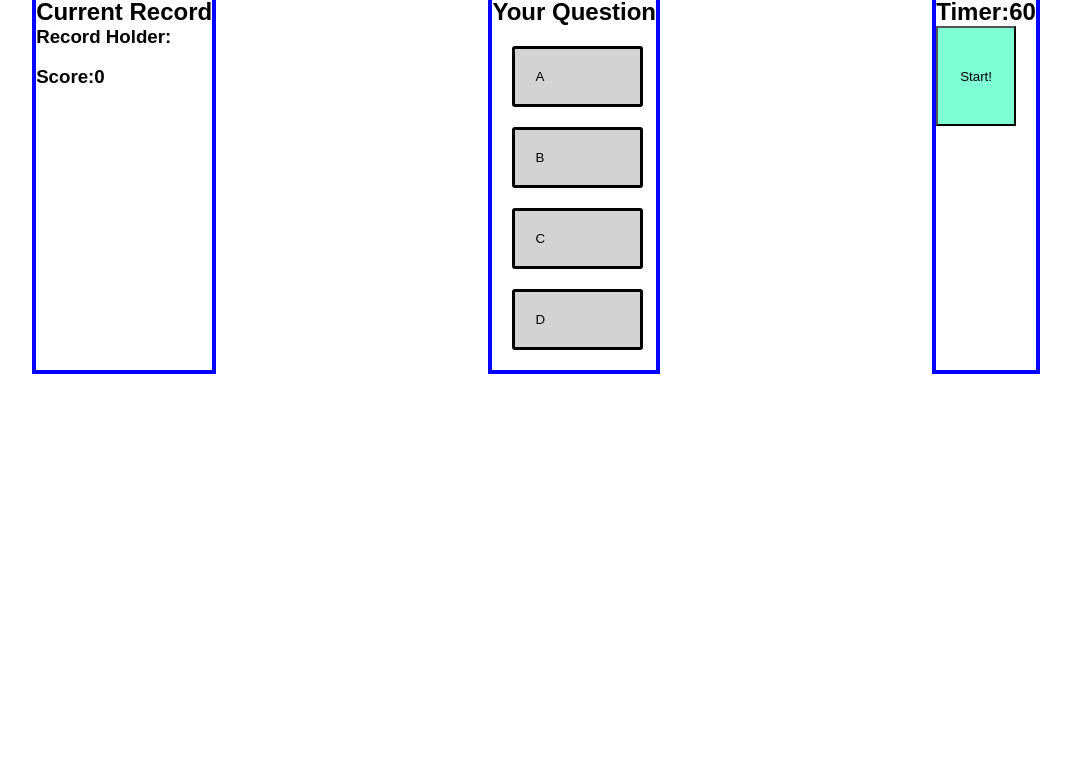
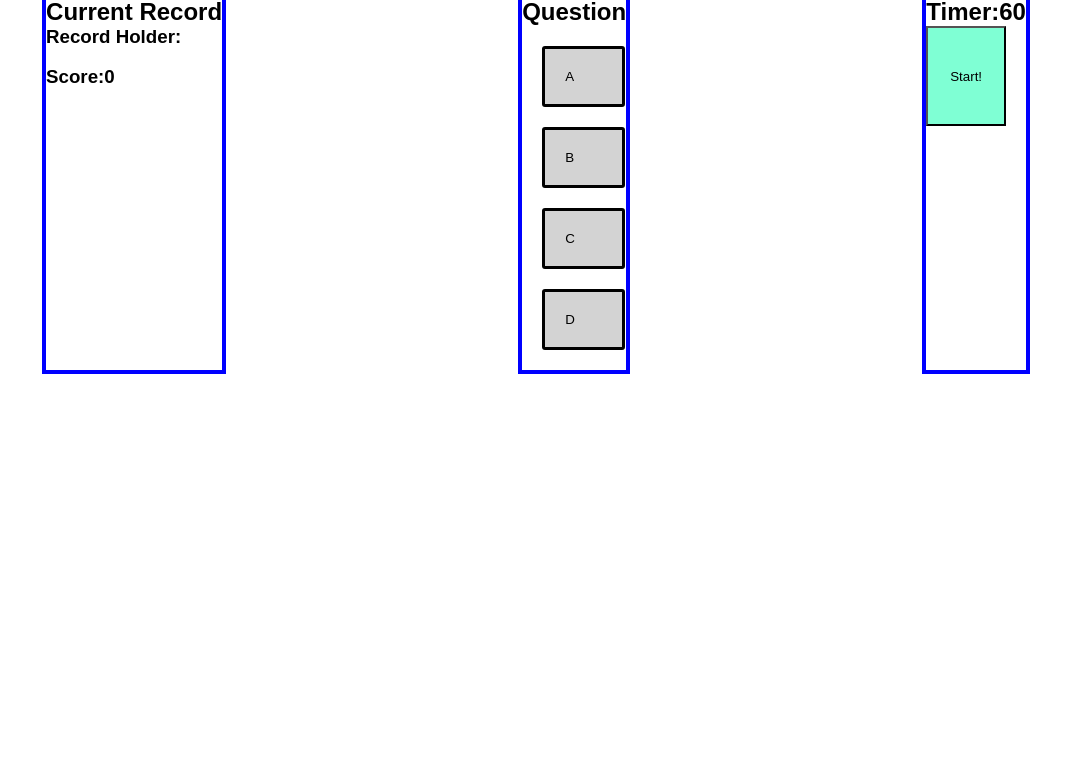
Before and after one commit to MylesKovacs/CodeQuiz, a plain HTML site: page index.html in a window 1280 px wide. Shown: the part 43-800 px from the top of the page, without its empty margins (104-1175 px from the left). Drawn offline with Linux system fonts and the light colour scheme.

```diff
--- a/index.html
+++ b/index.html
@@ -22,7 +22,7 @@
                 </div>
             </div>
             <div class="quiz-container">
-                <h2 id="question-disp">Your Question</h2>
+                <h2 id="question-disp">Question</h2>
                 <div id="answers">
                     <button id="btnA" class="btn" data-answer-type="A">A</button>
                     <button id="btnB" class="btn" data-answer-type="B">B</button>
--- a/index.js
+++ b/index.js
@@ -139,5 +139,4 @@
     recScore.innerHTML = (highScore);
 }
 
-
 displayHighscore();
```
